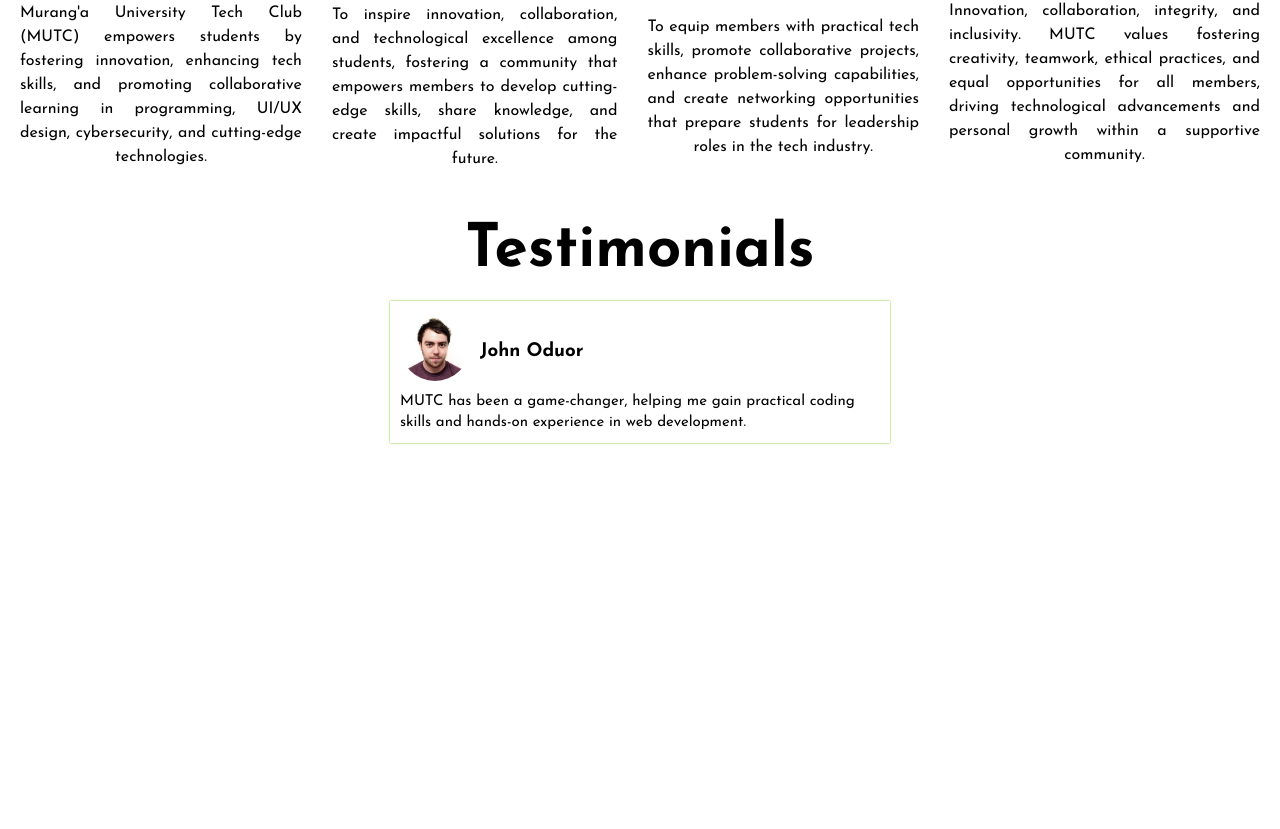
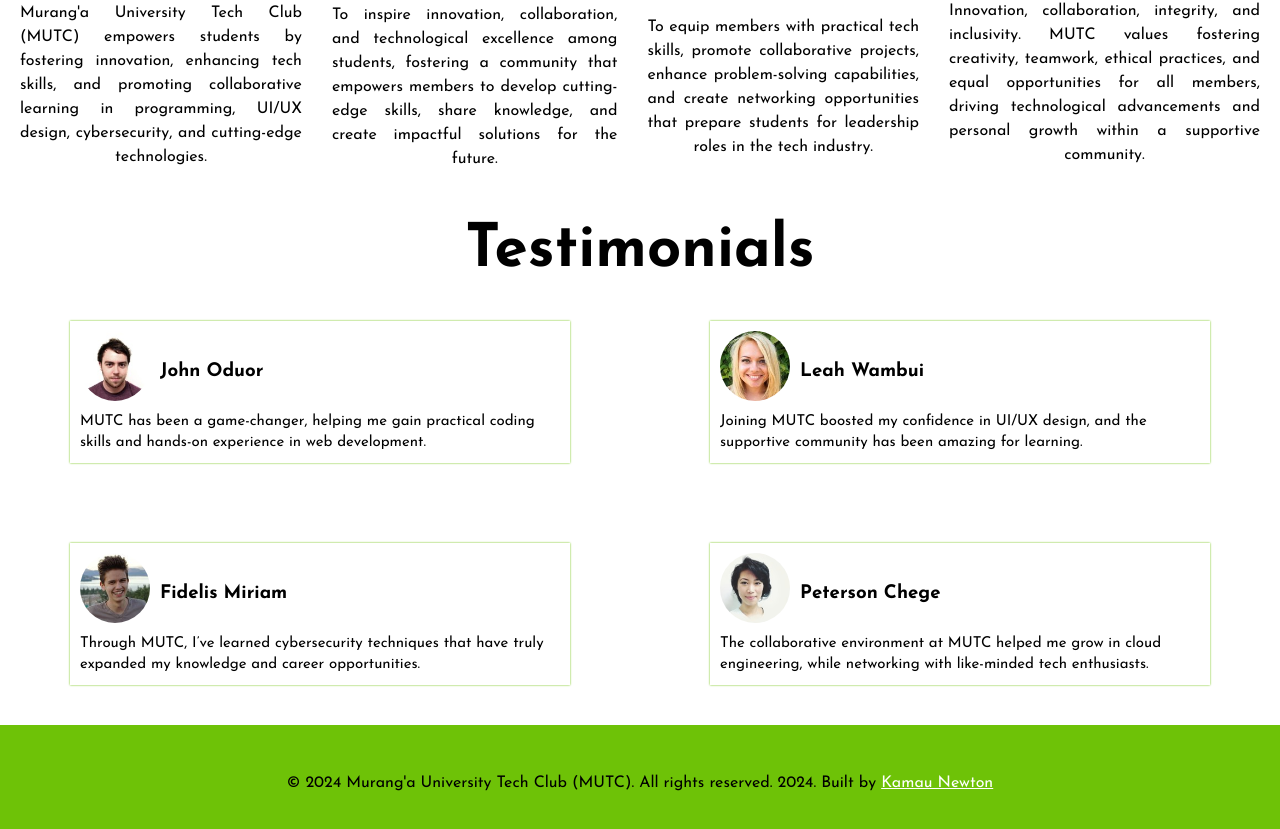
Before and after one commit to KamauNewtonNgatia/murang-a-university-tech-club-website, a React (Vite) app: page / in a window 1280 px wide. Shown: the part 1167-1996 px from the top of the page. Before the commit the page ends 1630 px from the top, so only its background shows below. Built offline with nearby package versions, Linux system fonts and the light colour scheme.

Commit message:
build footer

```diff
--- a/package.json
+++ b/package.json
@@ -11,7 +11,8 @@
   },
   "dependencies": {
     "react": "^18.3.1",
-    "react-dom": "^18.3.1"
+    "react-dom": "^18.3.1",
+    "react-elastic-carousel": "^0.11.5"
   },
   "devDependencies": {
     "@eslint/js": "^9.9.0",
--- a/src/App.jsx
+++ b/src/App.jsx
@@ -4,6 +4,7 @@ import Hero from "./components/Hero/Hero";
 import About from "./components/AboutUs/About";
 import Title from "./components/Title/Title";
 import Testimonials from "./components/Testimonials/Testimonials";
+import Footer from "./components/Footer/Footer";
 function App() {
   return (
     <>
@@ -13,7 +14,7 @@ function App() {
       <About/>
       <Title mainTitle="Testimonials"/>
       <Testimonials/>
-
+      <Footer/>
     </>
   );
 }
--- /dev/null
+++ b/src/components/Footer/Footer.css
@@ -0,0 +1,14 @@
+.footer{
+    background-color: var(--color--tertiary);
+    padding: 5rem;
+}
+
+.footer-text{
+    color: var(--color--black);
+    text-align: center;
+}
+
+.footer-text a{
+    color: var(--color--white);
+    text-transform: capitalize;
+}
--- /dev/null
+++ b/src/components/Footer/Footer.jsx
@@ -0,0 +1,12 @@
+import './Footer.css'
+
+function Footer() {
+  return (
+    <footer className="footer">
+        <p className="footer-text">&copy; 2024 Murang'a University Tech Club (MUTC). All rights reserved. 2024. Built by <a href="https://github.com/KamauNewtonNgatia/"target='_blank'>Kamau Newton</a>
+        </p>
+    </footer>
+  )
+}
+
+export default Footer
--- a/src/components/Testimonials/Testimonials.css
+++ b/src/components/Testimonials/Testimonials.css
@@ -31,3 +31,10 @@
     letter-spacing:1.4 ;
     font-size: 1.5rem;
 }
+
+.testimonies-container{
+    display: flex;
+    gap: 4rem;
+    padding: 2rem;
+    flex-wrap: wrap;
+}
--- a/src/components/Testimonials/Testimonials.jsx
+++ b/src/components/Testimonials/Testimonials.jsx
@@ -1,6 +1,9 @@
 import React from 'react'
 import "./Testimonials.css"
 import student1 from '../../assets/student1.jpg'
+import student2 from '../../assets/student2.jpg'
+import student3 from '../../assets/student3.jpg'
+import student4 from '../../assets/student4.jpg'
 
 function TestimonyCard({studentAvatar, studentName, text}) {
     return (
@@ -26,6 +29,24 @@ function Testimonials() {
         studentName="john oduor"
         text="MUTC has been a game-changer, helping me gain practical coding skills and hands-on experience in web development."
         />
+
+      <TestimonyCard
+        studentAvatar={student2}
+        studentName="leah wambui"
+        text="Joining MUTC boosted my confidence in UI/UX design, and the supportive community has been amazing for learning."
+        />
+
+      <TestimonyCard
+        studentAvatar={student3}
+        studentName="fidelis miriam"
+        text="Through MUTC, I’ve learned cybersecurity techniques that have truly expanded my knowledge and career opportunities."
+        />
+
+       <TestimonyCard
+        studentAvatar={student4}
+        studentName="peterson chege"
+        text="The collaborative environment at MUTC helped me grow in cloud engineering, while networking with like-minded tech enthusiasts."
+        />
     </div>
   )
 }
```
Also changed, not shown: 1 other file (tests, documents, lock files or other folders).
